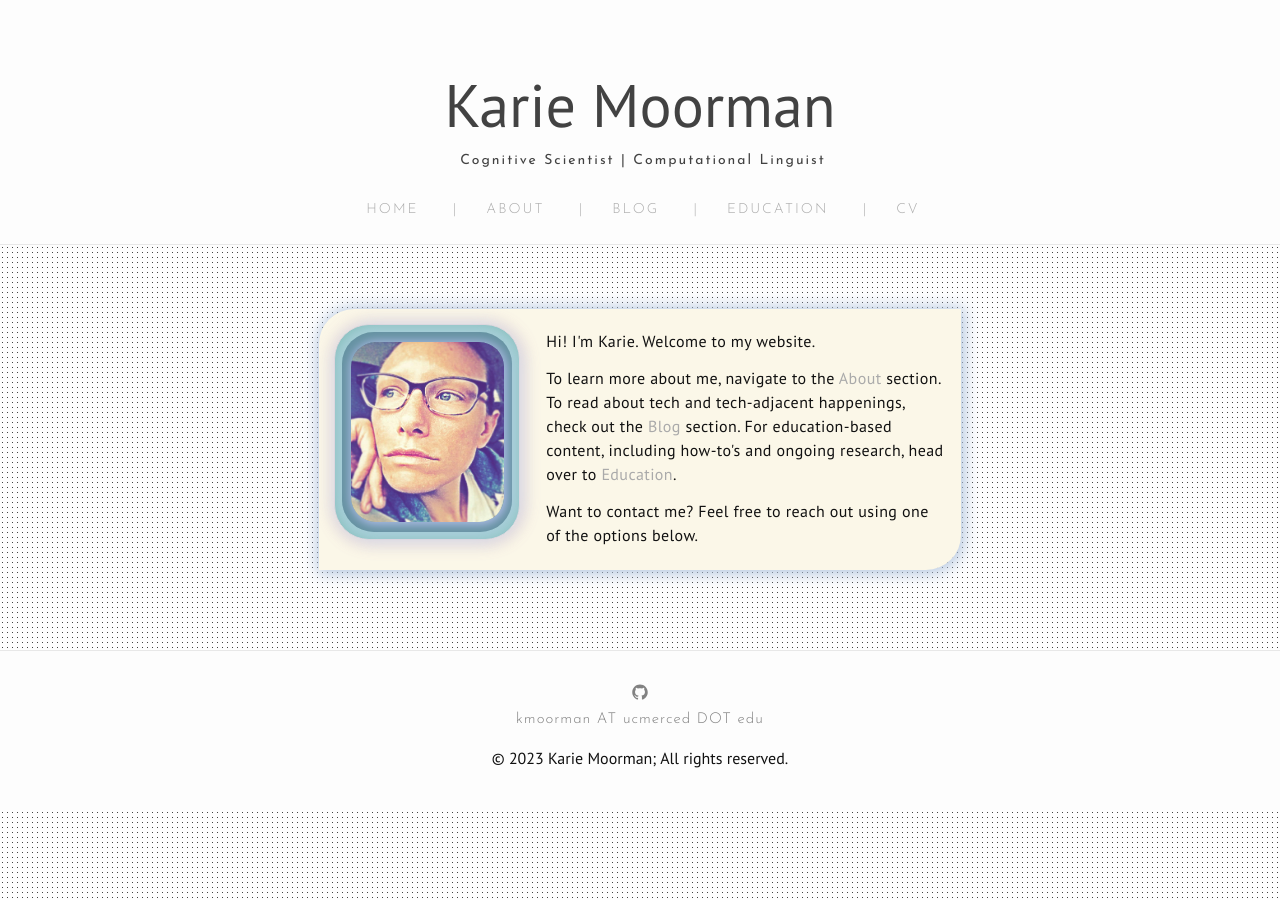
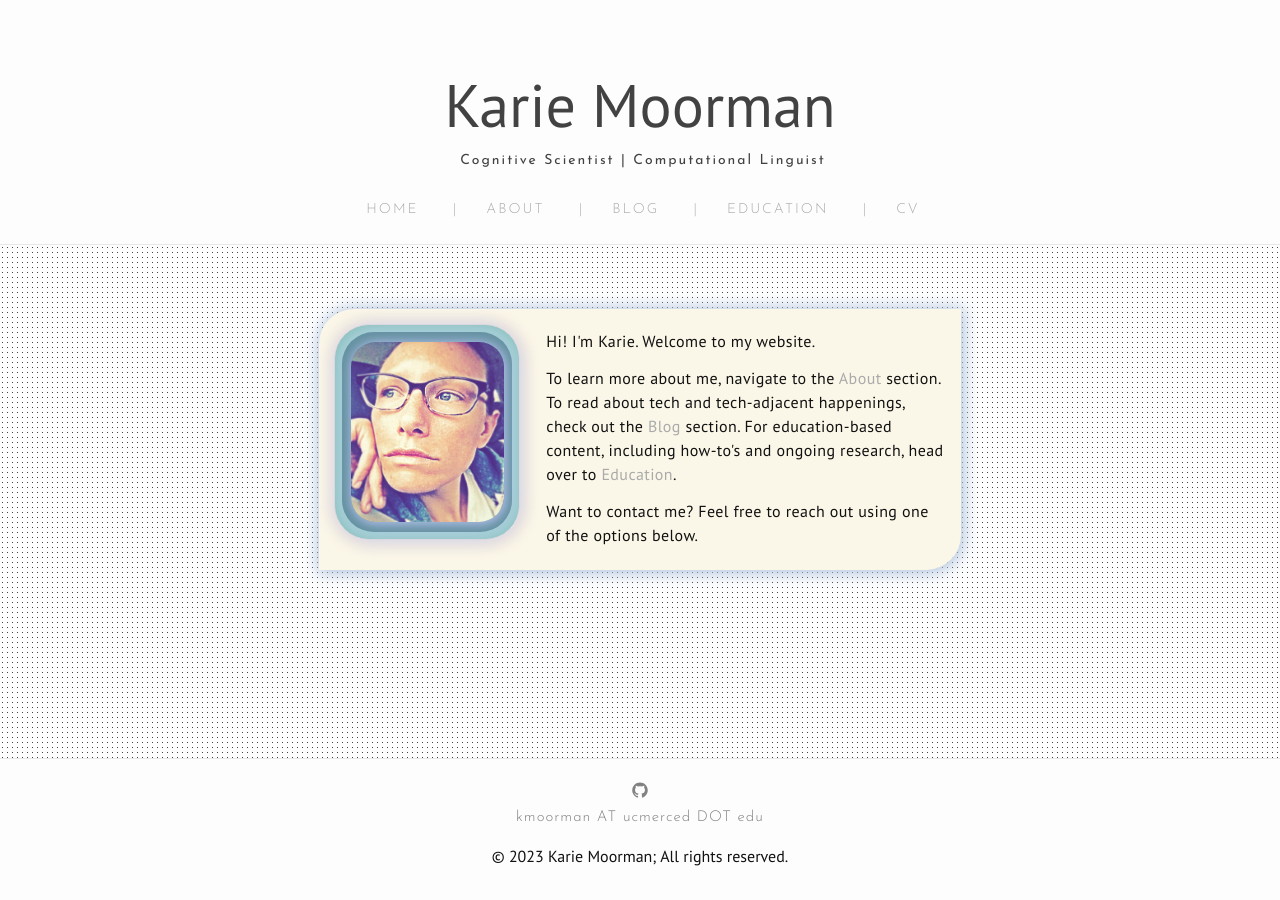
Before and after one commit to kariemoorman/kariemoorman.github.io, a Jekyll site: the page built from index.html, in a window 1280 px wide. Built offline with Jekyll 4.4.1, drawn with Linux system fonts in a browser that asks for light colours; nearby versions of some CDN libraries.

Commit message:
stickyfoot

```diff
--- a/_includes/header.html
+++ b/_includes/header.html
@@ -1,4 +1,4 @@
-<div class="site-header"> <!--class="header-background"-->
+<div class="site-header">
 <div class="wrapper">
 <center> <a href="/index.html"><div class="site-title"> {{site.title}} </div></a></center>
 </div>
--- a/css/style.scss
+++ b/css/style.scss
@@ -67,6 +67,8 @@
     // background-image: radial-gradient($l-grey-color-dark 4%, $l-background-color 0%);
     // background-size: 5px 5px;
 }
+
+html, body { height: 100%;}
 
 /* Set `margin-bottom` to maintain vertical rhythm */
 h1, h2, h3, h4, h5, h6,
@@ -414,10 +416,17 @@
   }
 }
 
+
 /* Site footer */
 .site-footer {
   border-top: 1px solid;
-  padding: $spacing-unit 0;
+  position: sticky;
+  width: 100%;
+  height:auto;
+  top: 100%;
+  display:block;
+  padding: 20px 0;
+  margin: 0 auto;
 }
 .footer-heading {
   font-size: 18px;
```
